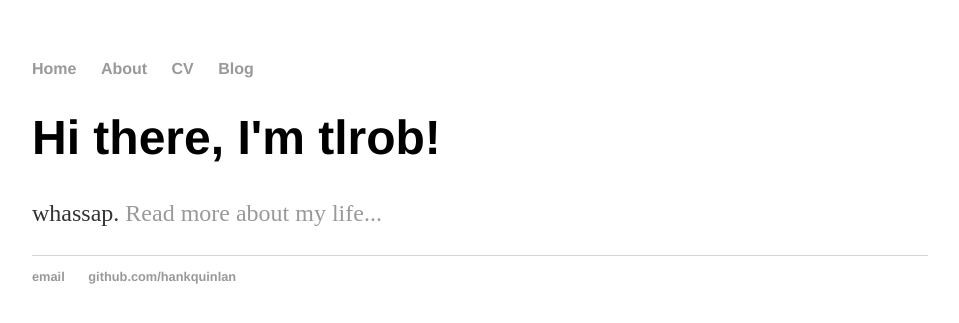
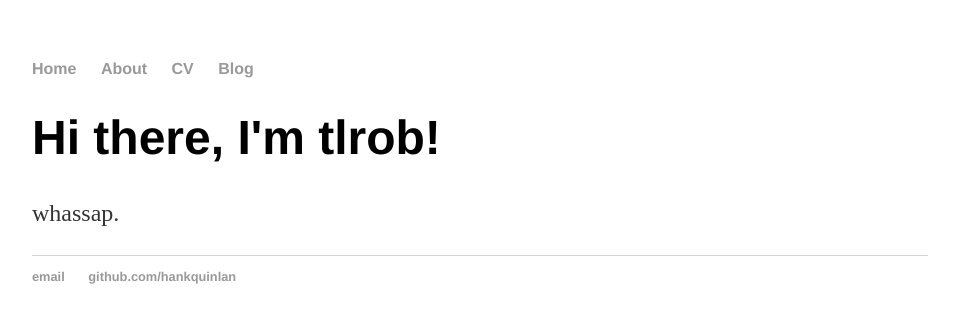
Before and after one commit to tlrob/tlrob.github.io, a Jekyll site: the page built from index.html, in a window 1280 px wide. Shown: the top 323 px of the page, without its empty margins (160-1119 px from the left). Built offline with Jekyll 4.4.1, drawn with Linux system fonts in a browser that asks for light colours.

Commit message:
Update index.html

```diff
--- a/index.html
+++ b/index.html
@@ -4,5 +4,5 @@ title: tlrob's site
 ---
 <div class="blurb">
 	<h1>Hi there, I'm tlrob!</h1>
-	<p>whassap. <a href="/about">Read more about my life...</a></p>
+	<p>whassap. </p>
 </div><!-- /.blurb -->
```
